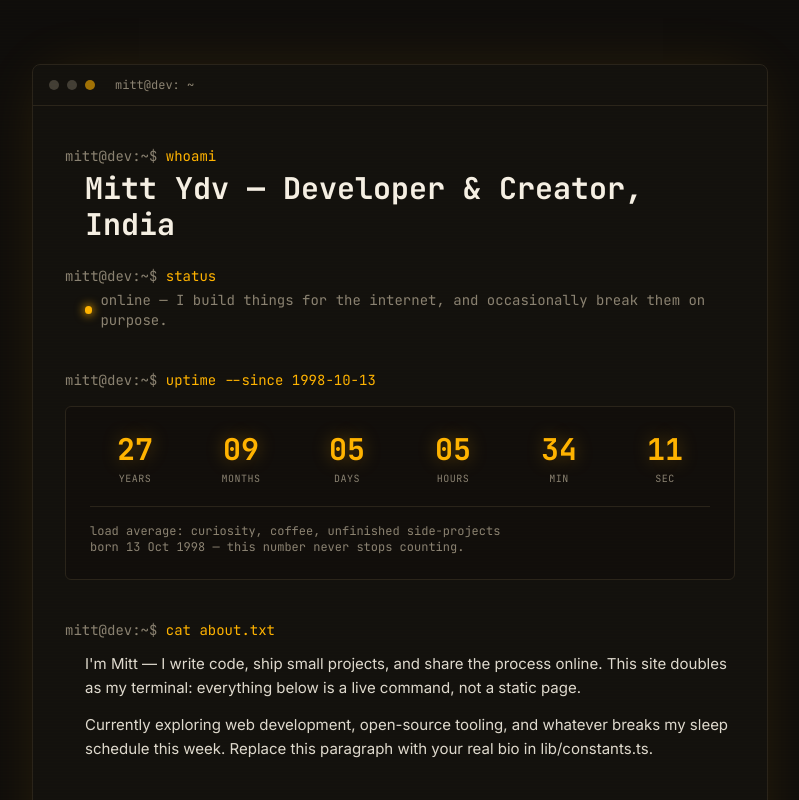
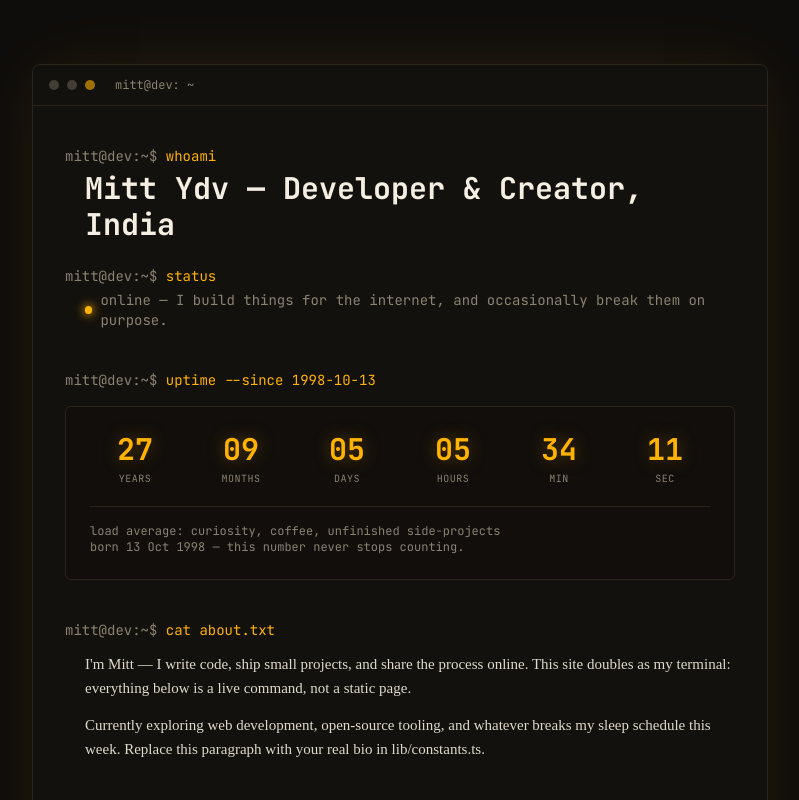
Before and after one commit to royak47/Profile, a Next.js app in the folder mitt-portfolio/: page / in a window 1280 px wide. Shown: the top 800 px of the page, without its empty margins (240-1039 px from the left). Built offline with nearby package versions, Linux system fonts and the light colour scheme; no server answers.

Commit message:
Refactor layout to use Plus Jakarta Sans font
Updated font imports and adjusted metadata for the site.

```diff
--- a/mitt-portfolio/app/layout.tsx
+++ b/mitt-portfolio/app/layout.tsx
@@ -1,6 +1,13 @@
 import type { Metadata } from "next";
-import { JetBrains_Mono, Inter } from "next/font/google";
+import { Plus_Jakarta_Sans, JetBrains_Mono } from "next/font/google";
 import "./globals.css";
+
+const jakarta = Plus_Jakarta_Sans({
+  subsets: ["latin"],
+  weight: ["400", "500", "600", "700", "800"],
+  variable: "--font-jakarta",
+  display: "swap",
+});
 
 const jetbrainsMono = JetBrains_Mono({
   subsets: ["latin"],
@@ -9,21 +16,14 @@ const jetbrainsMono = JetBrains_Mono({
   display: "swap",
 });
 
-const inter = Inter({
-  subsets: ["latin"],
-  weight: ["400", "500", "600"],
-  variable: "--font-inter",
-  display: "swap",
-});
-
 export const metadata: Metadata = {
-  title: "Mitt Ydv — Developer & Creator",
+  title: "Mitt Ydv",
   description:
-    "Mitt Ydv's personal terminal — a live status page with real-time uptime, socials, and visitor stats.",
+    "Mitt Ydv — Developer & Creator. A personal site with a live age counter and visitor stats.",
   openGraph: {
-    title: "Mitt Ydv — Developer & Creator",
+    title: "Mitt Ydv",
     description:
-      "Mitt Ydv's personal terminal — a live status page with real-time uptime, socials, and visitor stats.",
+      "Mitt Ydv — Developer & Creator. A personal site with a live age counter and visitor stats.",
     type: "website",
   },
 };
@@ -34,11 +34,8 @@ export default function RootLayout({
   children: React.ReactNode;
 }) {
   return (
-    <html lang="en" className={`${jetbrainsMono.variable} ${inter.variable}`}>
-      <body className="font-sans antialiased">
-        <div className="scanlines" aria-hidden="true" />
-        {children}
-      </body>
+    <html lang="en" className={`${jakarta.variable} ${jetbrainsMono.variable}`}>
+      <body className="font-display antialiased">{children}</body>
     </html>
   );
 }
```
